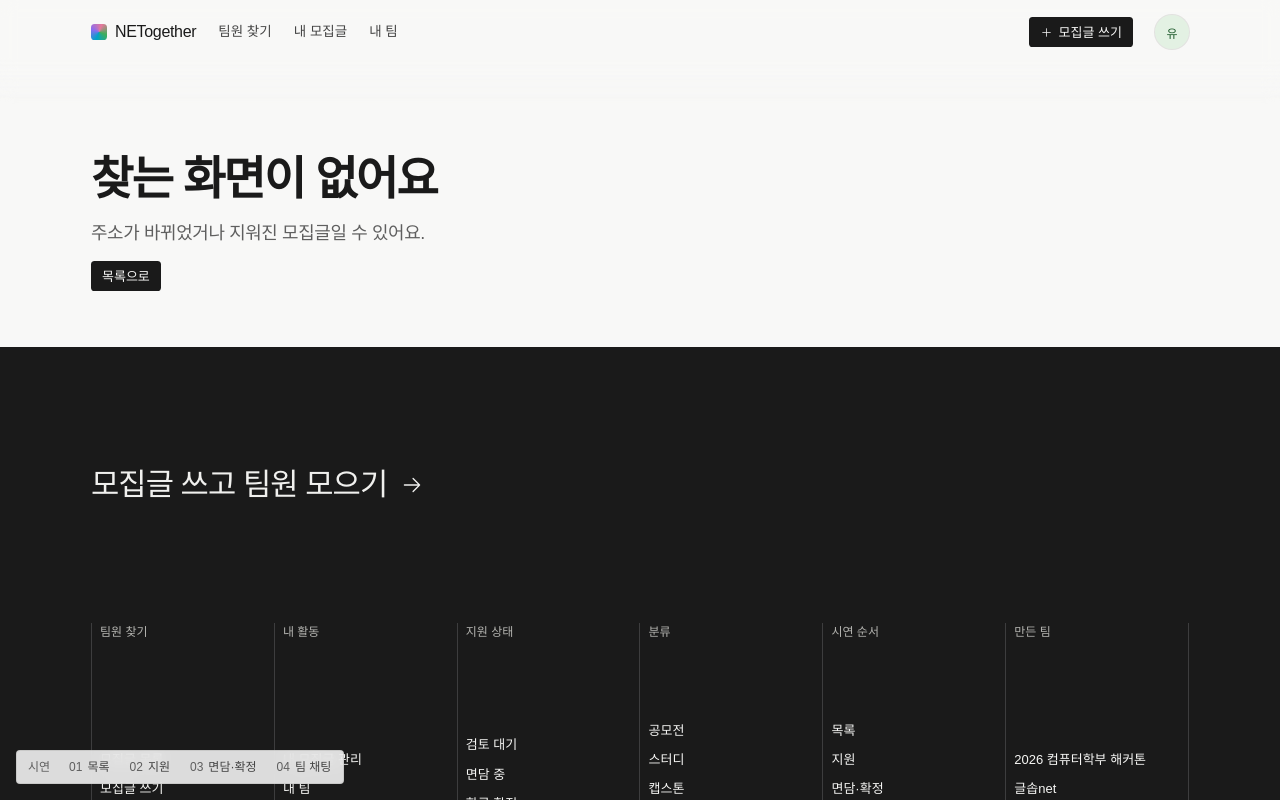
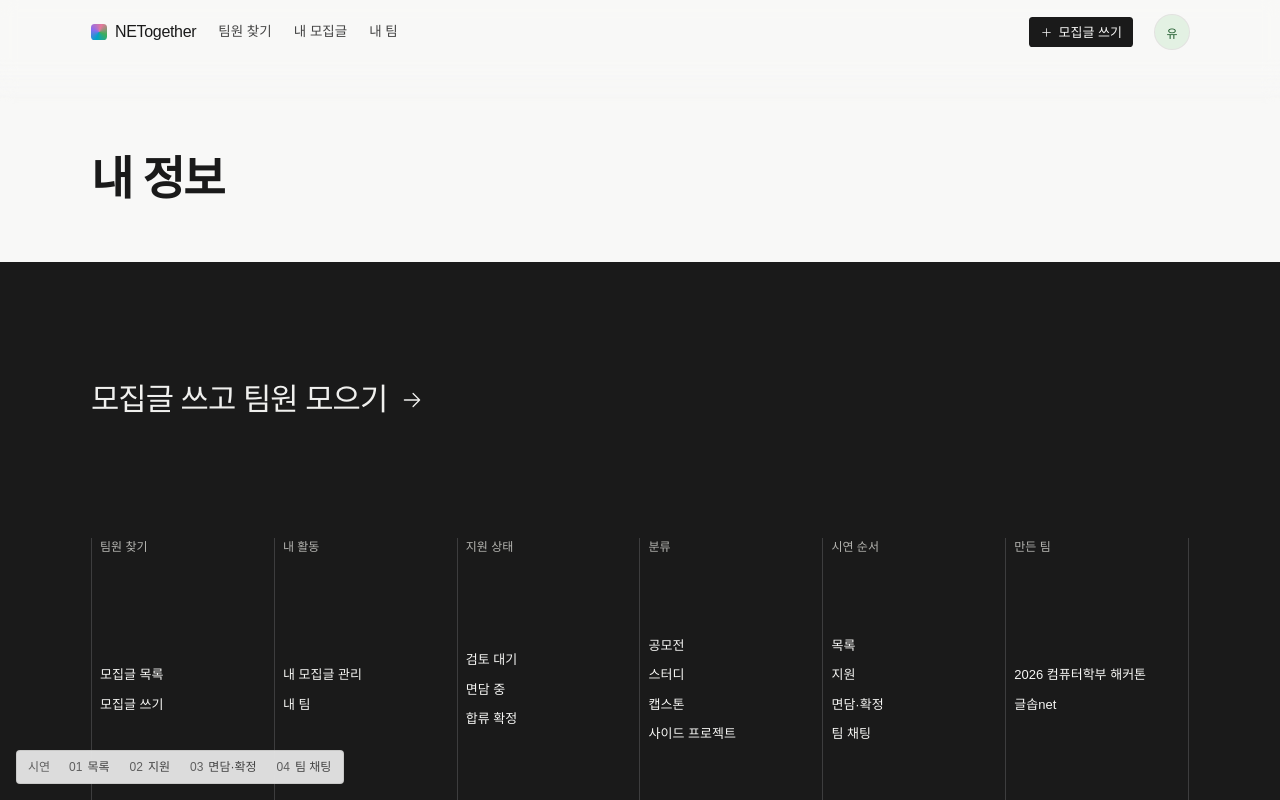
Before and after one commit to zlnzzaro/NetsMoa, a React (Vite) app in the folder frontend/: page /me in a window 1280 px wide. Shown: the top 800 px of the page. Built offline with nearby package versions, Linux system fonts and the light colour scheme; a web font is replaced by a local one.

Commit message:
feat(frontend): 프로필 메뉴에 '내 정보' 항목과 /me 화면 자리 추가

```diff
--- a/frontend/src/App.jsx
+++ b/frontend/src/App.jsx
@@ -10,6 +10,7 @@ import PostDetailPage from './pages/PostDetailPage'
 import WritePage from './pages/WritePage'
 import ManagePage from './pages/ManagePage'
 import TeamPage from './pages/TeamPage'
+import MyPage from './pages/MyPage'
 import NotFound from './pages/NotFound'
 import { MeProvider } from './context/MeContext'
 import { ToastProvider } from './context/ToastContext'
@@ -44,6 +45,7 @@ export default function App() {
             <Route path="/posts/:id" element={<PostDetailPage />} />
             <Route path="/posts/:id/manage" element={<ManagePage />} />
             <Route path="/posts/:id/team" element={<TeamPage />} />
+            <Route path="/me" element={<MyPage />} />
             <Route path="*" element={<NotFound />} />
           </Route>
         </Routes>
--- a/frontend/src/components/layout/ProfileMenu.jsx
+++ b/frontend/src/components/layout/ProfileMenu.jsx
@@ -77,6 +77,7 @@ export default function ProfileMenu() {
           {me.photoUrl && (
             <button className="item" onClick={() => { setPhoto(null); toast('기본 프로필로 돌아갔어요') }}>사진 지우기</button>
           )}
+          <button className="item" onClick={() => go('/me')}>내 정보</button>
           <button className="item" onClick={() => go('/posts/p-1/manage')}>내 모집글 관리</button>
           <button className="item" onClick={() => go('/posts/p-1/team')}>내 팀</button>
           <hr />
--- /dev/null
+++ b/frontend/src/pages/MyPage.jsx
@@ -0,0 +1,11 @@
+// 내 정보 화면 (/me). 프로필 메뉴의 '내 정보'를 누르면 와요.
+// 지금은 자리만 잡아 둔 빈 화면이에요. 내용(닉네임, 이메일, 기술스택 등)은 다음 단계에서 채워요.
+export default function MyPage() {
+  return (
+    <div className="frame page">
+      <div className="intro">
+        <h1 className="display">내 정보</h1>
+      </div>
+    </div>
+  )
+}
```
